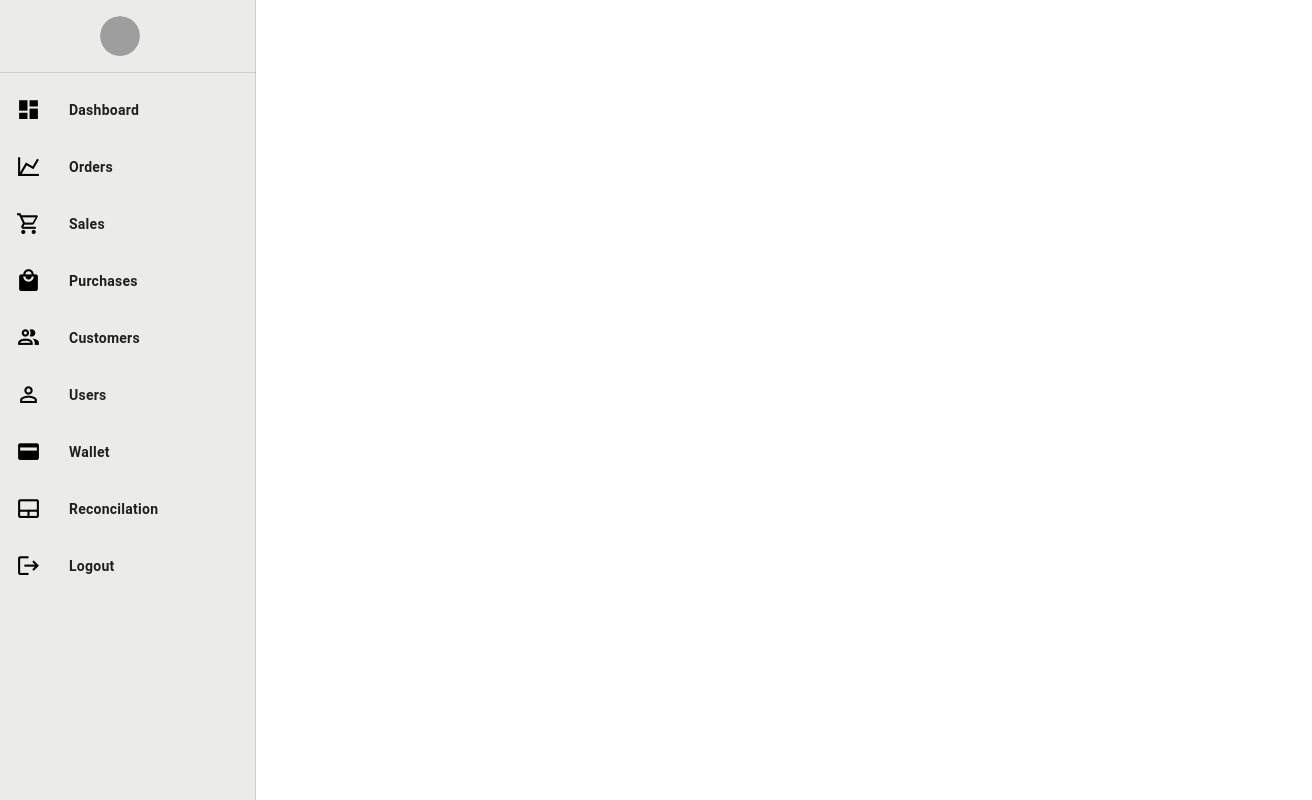
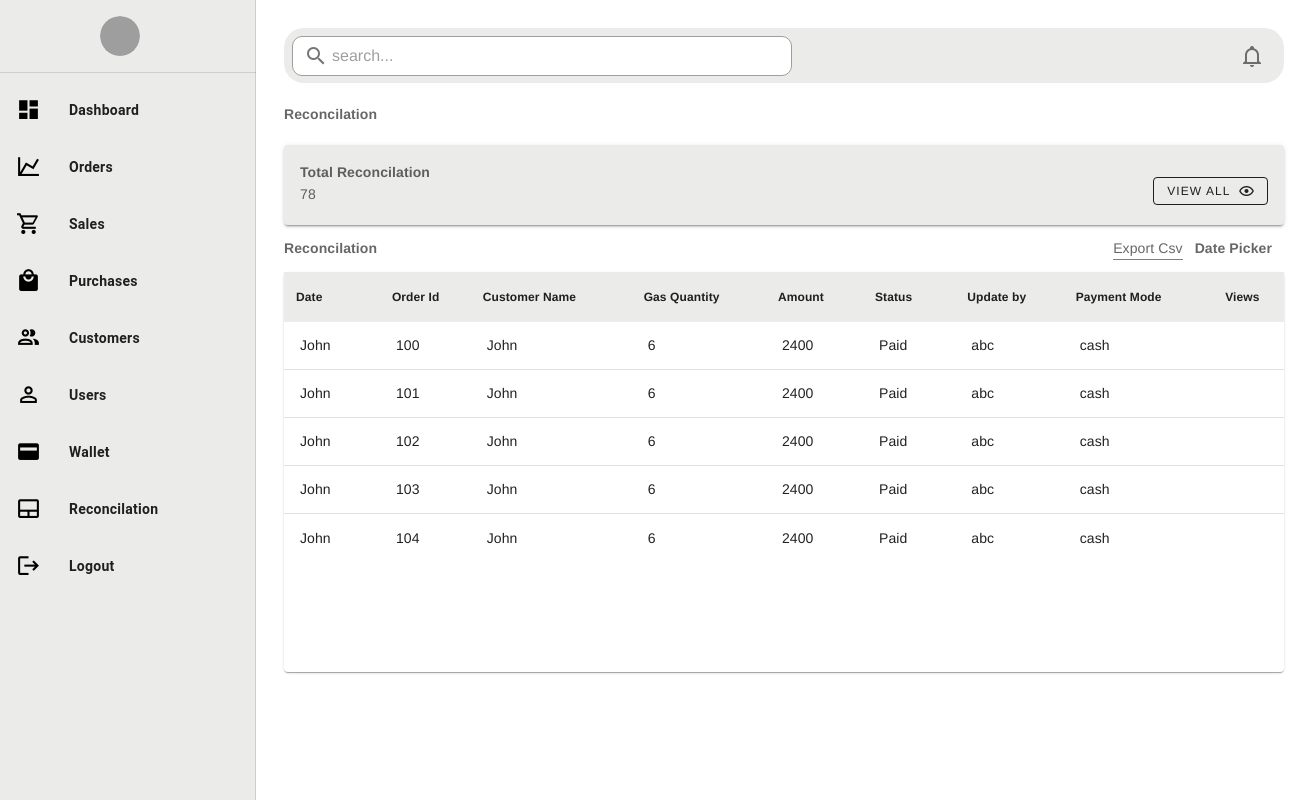
Before and after one commit to aleeraza12/gas_project, a Vue app in the folder gas_frontend/: page /reconcilation-tabs in a window 1280 px wide. Shown: the whole page, 1312 px wide, since content can reach past the window. Built offline with nearby package versions, Linux system fonts and the light colour scheme; grey boxes are pictures that could not be loaded.

Commit message:
changesz

```diff
--- /dev/null
+++ b/gas_frontend/src/components/reconcilation/reconcilation-tabs.vue
@@ -0,0 +1,199 @@
+<template>
+<div class="main-container">
+  <v-card class="dashboard-card pa-0 elevation-0">
+    <v-card-text>
+      <div class="d-flex top-bar pt-2">
+        <div class="ml-2">
+          <v-text-field
+            placeholder="search..."
+            outlined
+            dense
+            prepend-inner-icon="mdi-magnify"
+            hide-details
+            class="searchbar"
+          ></v-text-field>
+        </div>
+        <v-spacer></v-spacer>
+        <div class="mr-5 mt-2">
+          <v-icon> mdi-bell-outline</v-icon>
+        </div>
+      </div>
+      <div class="d-flex mt-5">
+        <div>
+         <b> Reconcilation</b>
+        </div>
+
+      </div>
+      <div class="d-flex mt-5">
+        <div>
+          <v-card height="80" width="1000px"  style="background-color:#EBEBEA">
+            <v-card-text>
+              <div class="d-flex">
+                <div>
+                  <div class="d-flex align-start justify-start"><b>Total Reconcilation</b></div>
+                  <div  class="d-flex align-start justify-start">78</div>
+                </div>
+                <v-spacer></v-spacer>
+                <div  class="d-flex align-end justify-end">
+                 <v-btn small dense outlined >View All <v-icon small dense  class="ml-2">mdi-eye-outline</v-icon></v-btn>
+                </div>
+              </div>
+            </v-card-text>
+          </v-card>
+        </div>
+      </div>
+      <div class=" d-flex mt-3">
+       <div><b>Reconcilation</b></div>
+       <v-spacer></v-spacer>
+       <div class="mr-3" style="border-bottom:1px solid grey">Export Csv</div>
+       <div class="mr-3"><b>Date Picker</b></div>
+      </div>
+      <div class="mt-3">
+        <v-data-table
+          :headers="headers"
+          :items="desserts"
+          :items-per-page="5"
+          class="elevation-1"
+            hide-default-footer
+            hide-default-header
+          height="400px"
+        >
+          <template v-slot:[`body.prepend`]= "{headers}">
+           <th v-for="(header , i) in headers" :key="i" class="table-head">
+             <div class="d-flex ml-3">
+                {{header.text}}
+             </div>
+           </th>
+
+       </template>
+        </v-data-table>
+      </div>
+    </v-card-text>
+  </v-card>
+</div>
+</template>
+
+<script>
+
+  export default {
+    data: () => ({
+       headers: [
+          {
+            text: 'Date',
+            align: 'start',
+            sortable: false,
+            value: 'name',
+          },
+          { text: 'Order Id', value: 'id' },
+          { text: 'Customer Name', value: 'name' },
+          { text: 'Gas Quantity', value: 'quantity' },
+          { text: 'Amount', value: 'amount' },
+          { text: 'Status', value: 'status' },
+          { text: 'Update by', value: 'update_by' },
+          { text: 'Payment Mode', value: 'payment' },
+           { text: 'Views', value: 'actions' },
+        ],
+        desserts: [
+          {
+            date: '04 april 2022 01:32 am',
+            id: '100',
+            name: 'John',
+            quantity: 6,
+            amount: 2400,
+            status: 'Paid',
+            update_by:'abc',
+            payment: 'cash',
+          },
+          {
+            date: '04 april 2022 01:32 am',
+            id: '101',
+            name: 'John',
+            quantity: 6,
+            amount: 2400,
+            status: 'Paid',
+            update_by:'abc',
+            payment: 'cash',
+          },
+          {
+            date: '04 april 2022 01:32 am',
+            id: '102',
+            name: 'John',
+            quantity: 6,
+            amount: 2400,
+            status: 'Paid',
+            update_by:'abc',
+            payment: 'cash',
+          },
+          {
+            date: '04 april 2022 01:32 am',
+            id: '103',
+            name: 'John',
+            quantity: 6,
+            amount: 2400,
+            status: 'Paid',
+            update_by:'abc',
+            payment: 'cash',
+          },
+          {
+            date: '04 april 2022 01:32 am',
+            id: '104',
+            name: 'John',
+            quantity: 6,
+            amount: 2400,
+            status: 'Paid',
+            update_by:'abc',
+            payment: 'cash',
+          },
+          {
+            date: '04 april 2022 01:32 am',
+            id: '105',
+            name: 'John',
+            quantity: 6,
+            amount: 2400,
+            status: 'Paid',
+            update_by:'abc',
+            payment: 'cash',
+          },
+          {
+            date: '04 april 2022 01:32 am',
+            id: '106',
+            name: 'John',
+            quantity: 6,
+            amount: 2400,
+            status: 'Paid',
+            update_by:'abc',
+            payment: 'cash',
+          },
+        ],
+    }),
+    components:{},
+    created(){
+
+    },
+    methods:{
+
+    }
+  }
+</script>
+<style scoped>
+.dashboard-card{
+  height:600px;
+
+  border-radius: 0px !important;
+}
+.top-bar{
+  background-color: #EBEBEA;
+  height: 55px;
+  border-radius: 20px;
+}
+.searchbar{
+  border-radius: 10px;
+  background-color: white !important;
+   width: 500px;
+}
+.table-head{
+  background-color: #EBEBEA;
+  font-size: 12px;
+  height: 50px;
+}
+</style>
--- a/gas_frontend/src/router.js
+++ b/gas_frontend/src/router.js
@@ -90,6 +90,12 @@ const router = new VueRouter({
       component: require("@/views/Pages/reconcilation").default,
     },
 
+    {
+      path: "/reconcilation-tabs",
+      name: "Reconcilation-tabs",
+      meta: { layout: "app", title: "Reconcilation-tabs", requireAuth: true },
+      component: require("./components/reconcilation/reconcilation-tabs").default,
+    },
     {
       path: "/sale-receipt-form",
       name: "sale-receipt-form",
```
